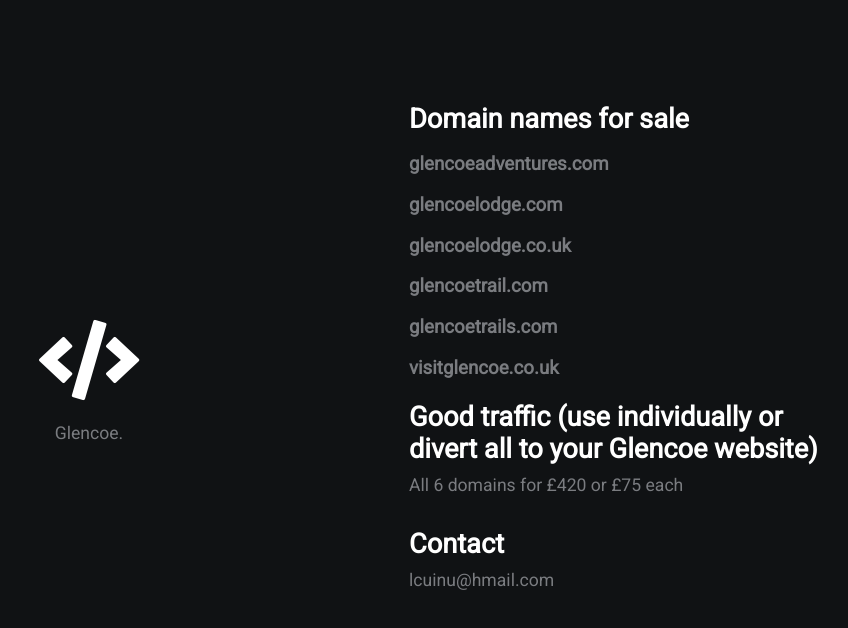
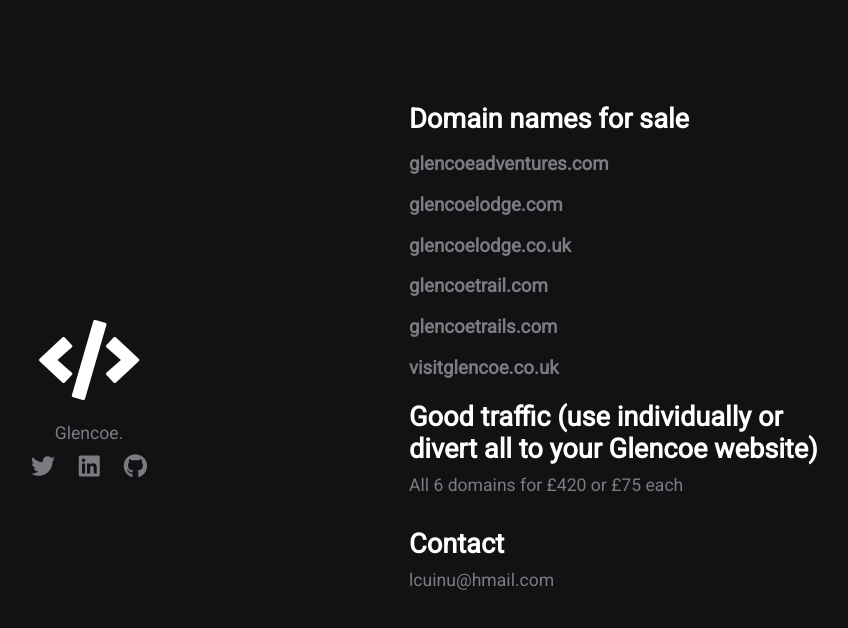
Before and after one commit to LCuinu/lcuinu.github.io, a plain HTML site: page index.html in a window 1280 px wide. Shown: the whole page, without its empty margins (231-1079 px from the left). Drawn offline with Linux system fonts and the light colour scheme.

Commit message:
Update index.html

```diff
--- a/index.html
+++ b/index.html
@@ -14,7 +14,9 @@
             <i class="fas fa-code fa-5x white"></i>
             <h2></h2>
             <p>Glencoe.</p>
-
+            <a href="#"><i class="fab fa-twitter"></i></a>
+            <a href="#"><i class="fab fa-linkedin"></i></a>
+            <a href="#"><i class="fab fa-github"></i></a>
         </div>
         <div class="section-2">
             <h2>Domain names for sale</h2>
```
